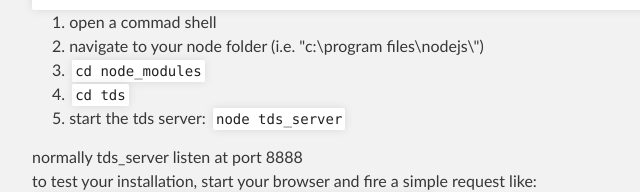
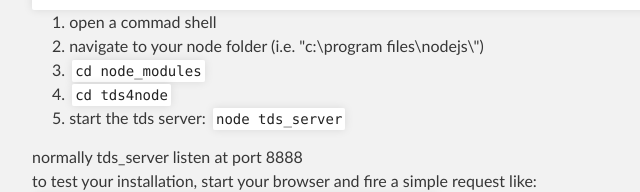
Before and after one commit to ttghr/tds, a plain HTML site: page index.html in a window 1280 px wide. Shown: the part 1586-1778 px from the top of the page, 288-928 px from the left. Drawn offline with Linux system fonts and the light colour scheme.

Commit message:
update index.html
change module name from tds to tds4node in example call

```diff
--- a/index.html
+++ b/index.html
@@ -93,7 +93,7 @@ available on github: <a href="https://github.com/coopernurse/node-pool">https://
 <li>open a commad shell</li>
 <li>navigate to your node folder (i.e. "c:\program files\nodejs\")</li>
 <li><code>cd node_modules</code></li>
-<li><code>cd tds</code></li>
+<li><code>cd tds4node</code></li>
 <li>start the tds server:
 <code>node tds_server</code>
 </li>
```
